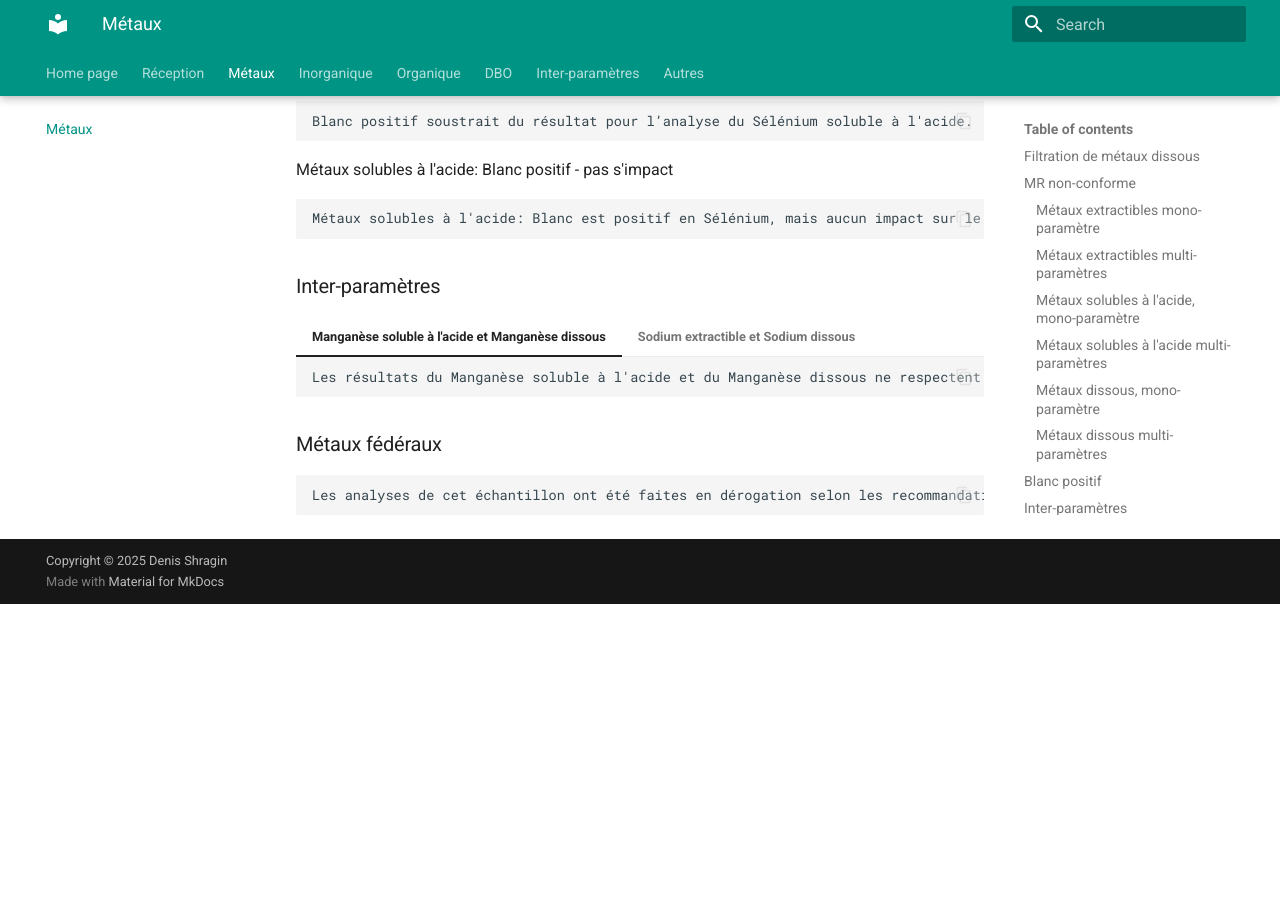
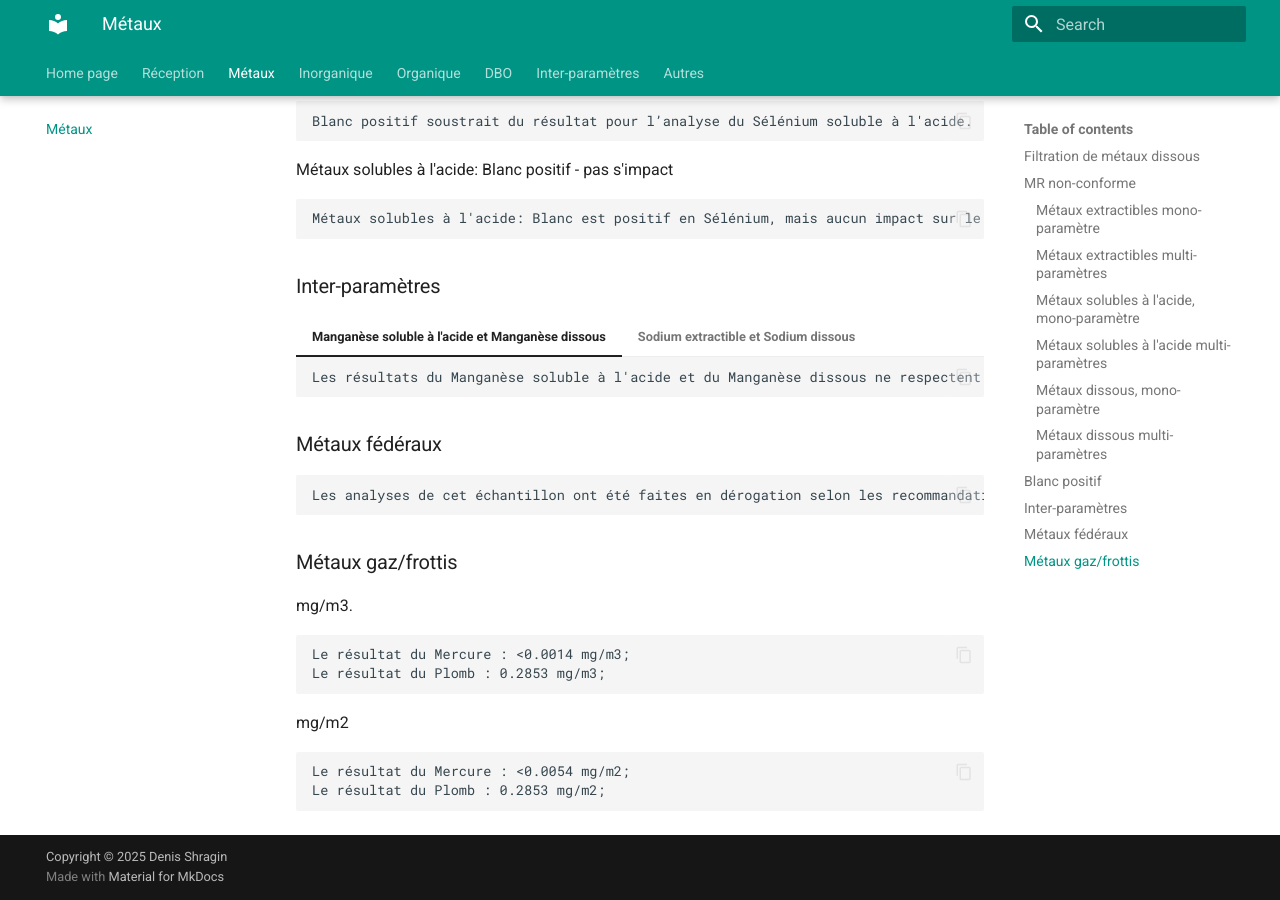
Before and after one commit to denisshragin/chemistry_comments, an MkDocs documentation site: the page built from docs/metaux.md, in a window 1280 px wide and 900 px high, scrolled down 1556 px. Built offline with MkDocs 1.6.1 and Material for MkDocs 9.7.7, drawn with Linux system fonts in a browser that asks for light colours; before the commit the page ends 2160 px from its top, so only the background shows below that.

Commit message:
Some comments added

````diff
--- a/docs/metaux.md
+++ b/docs/metaux.md
@@ -119,3 +119,19 @@ Métaux solubles à l'acide: Blanc est positif en Sélénium, mais aucun impact
 ```
 Les analyses de cet échantillon ont été faites en dérogation selon les recommandations de la méthode fédérale dans un cadre non accrédité selon le MELCCFP.
 ```
+
+### Métaux gaz/frottis
+
+mg/m3.
+
+```
+Le résultat du Mercure : <0.0014 mg/m3;
+Le résultat du Plomb : 0.2853 mg/m3;
+```
+
+mg/m2
+
+```
+Le résultat du Mercure : <0.0054 mg/m2;
+Le résultat du Plomb : 0.2853 mg/m2;
+```
````
Also changed, not shown: docs/dbo.md (+7 -0 lines), docs/organique.md (+14 -7 lines).
